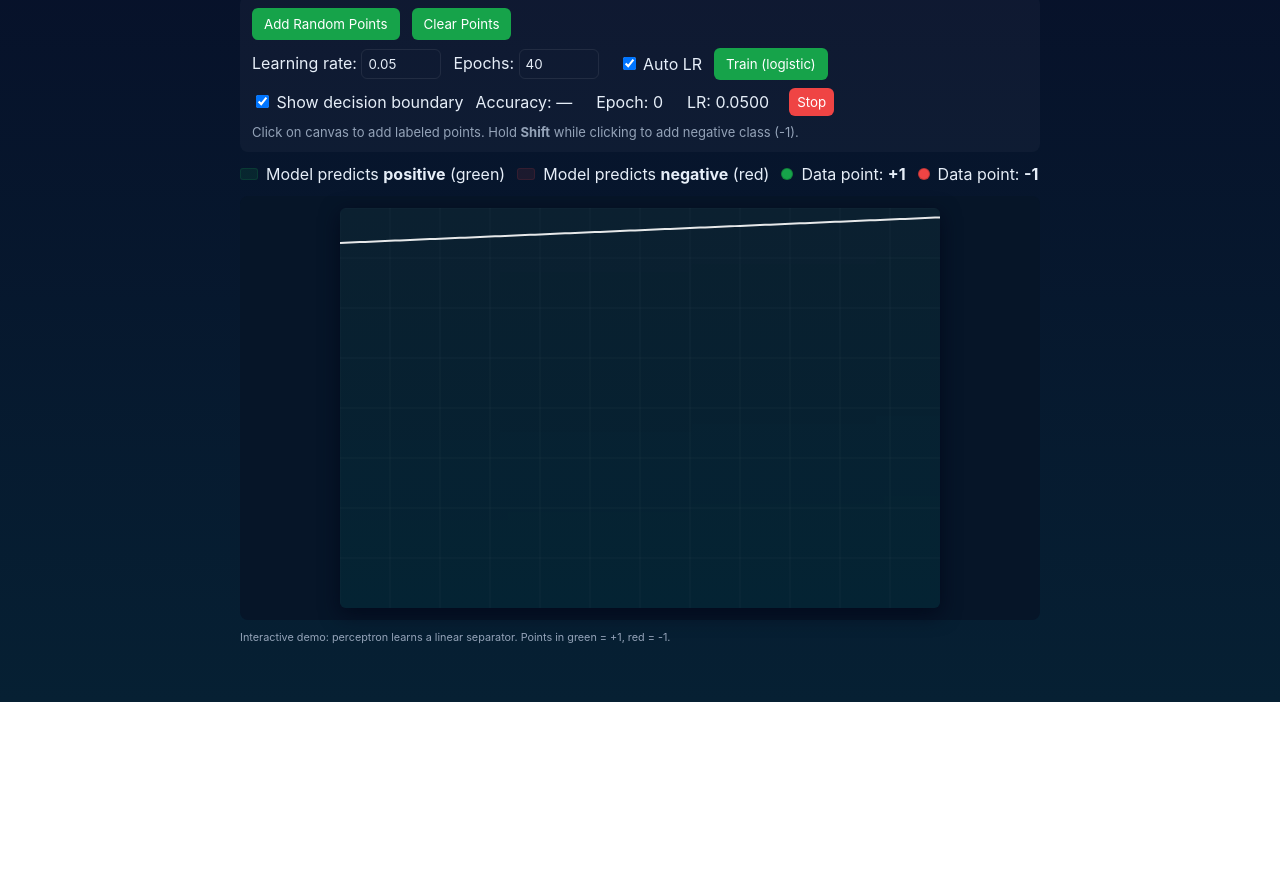
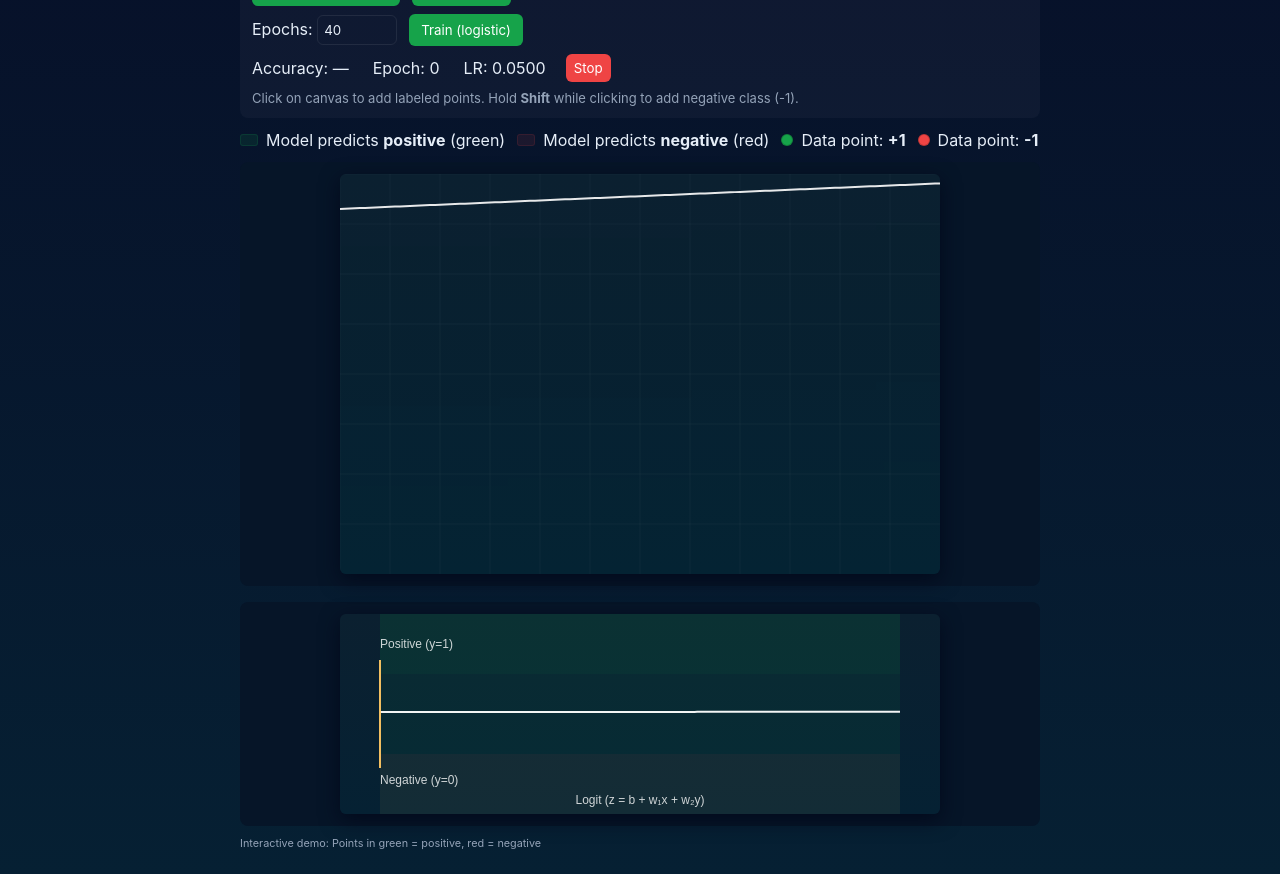
Before and after one commit to eighdin/Math-for-Data-Science, a plain HTML site: page classifi/index.html in a window 1280 px wide. Shown: the part 98-972 px from the top of the page. Before the commit the page ends 800 px from the top, so only its background shows below. Drawn offline with Linux system fonts and the light colour scheme.

Commit message:
good final version

```diff
--- a/classifi/classification.js
+++ b/classifi/classification.js
@@ -3,13 +3,16 @@ document.addEventListener('DOMContentLoaded', ()=>{
   const ctx = canvas.getContext('2d');
   const rect = () => canvas.getBoundingClientRect();
 
+  const sigmoidCanvas = document.getElementById('sigmoid-canvas');
+  const sigmoidCtx = sigmoidCanvas.getContext('2d');
+
   const btnRandom = document.getElementById('btn-random');
   const btnClear = document.getElementById('btn-clear');
   const btnTrain = document.getElementById('btn-train');
   const btnStop = document.getElementById('btn-stop');
-  const lrInput = document.getElementById('lr');
   const epochsInput = document.getElementById('epochs');
-  const autoLrInput = document.getElementById('auto-lr');
+  // fixed base learning rate (auto-decay always enabled)
+  const baseLr = 0.05;
   const accuracyEl = document.getElementById('accuracy');
   const epochEl = document.getElementById('epoch');
   const currentLrEl = document.getElementById('current-lr');
@@ -35,6 +38,78 @@ document.addEventListener('DOMContentLoaded', ()=>{
     return sigmoid(sum);
   }
 
+  function drawSigmoidViz(){
+    sigmoidCtx.clearRect(0, 0, sigmoidCanvas.width, sigmoidCanvas.height);
+    const padding = 40;
+    const w = sigmoidCanvas.width - 2*padding;
+    const topY = padding + 12;
+    const bottomY = sigmoidCanvas.height - padding - 12;
+
+    // vertical decision line where z = 0 => nx = -b/wx
+    const b = weights[0], wx = weights[1];
+    let nx0 = 1e9;
+    if(Math.abs(wx) > 1e-8) nx0 = -b / wx;
+    const px0 = padding + (Math.max(-1, Math.min(1, nx0)) + 1)/2 * w;
+
+    // shade left and right of decision line based on predicted class
+    sigmoidCtx.fillStyle = 'rgba(239,68,68,0.08)';
+    sigmoidCtx.fillRect(padding, 0, px0 - padding, sigmoidCanvas.height);
+    sigmoidCtx.fillStyle = 'rgba(22,163,74,0.08)';
+    sigmoidCtx.fillRect(px0, 0, sigmoidCanvas.width - padding - px0, sigmoidCanvas.height);
+
+    // background regions: top = positive (green), bottom = negative (red)
+    sigmoidCtx.fillStyle = 'rgba(22,163,74,0.06)';
+    sigmoidCtx.fillRect(padding, 0, w, topY + 8);
+    sigmoidCtx.fillStyle = 'rgba(239,68,68,0.06)';
+    sigmoidCtx.fillRect(padding, bottomY - 8, w, sigmoidCanvas.height - (bottomY - 8));
+
+    // draw sigmoid curve as a function of normalized x (nx) using b + w_x * nx
+    sigmoidCtx.strokeStyle = 'rgba(255,255,255,0.95)';
+    sigmoidCtx.lineWidth = 2;
+    const samples = 200;
+    sigmoidCtx.beginPath();
+    for(let i=0;i<=samples;i++){
+      const nx = -1 + (2*i)/samples; // domain of normalized x
+      const z = b + wx * nx; // ignore wy*ny here so curve shows how x-axis aligns
+      const prob = sigmoid(z);
+      const px = padding + (nx + 1)/2 * w;
+      const py = topY + (1 - prob) * (bottomY - topY);
+      if(i===0) sigmoidCtx.moveTo(px, py); else sigmoidCtx.lineTo(px, py);
+    }
+    sigmoidCtx.stroke();
+
+    // vertical decision line where z = 0
+    sigmoidCtx.strokeStyle = 'rgba(255,200,100,0.95)';
+    sigmoidCtx.lineWidth = 2;
+    sigmoidCtx.beginPath();
+    sigmoidCtx.moveTo(px0, topY - 6);
+    sigmoidCtx.lineTo(px0, bottomY + 6);
+    sigmoidCtx.stroke();
+    sigmoidCtx.lineWidth = 1;
+
+    // draw points at fixed horizontal positions based on their normalized x (nx)
+    for(const p of points){
+      const nx = normalizeX(p.x);
+      const px = padding + (nx + 1)/2 * w;
+      const py = p.label > 0 ? topY : bottomY;
+      sigmoidCtx.beginPath();
+      sigmoidCtx.fillStyle = p.label > 0 ? 'rgba(22,163,74,0.95)' : 'rgba(239,68,68,0.95)';
+      sigmoidCtx.arc(px, py, 5, 0, Math.PI*2);
+      sigmoidCtx.fill();
+      sigmoidCtx.strokeStyle = 'rgba(0,0,0,0.25)';
+      sigmoidCtx.stroke();
+    }
+
+    // labels
+    sigmoidCtx.fillStyle = 'rgba(255,255,255,0.8)';
+    sigmoidCtx.font = '12px sans-serif';
+    sigmoidCtx.textAlign = 'center';
+    sigmoidCtx.fillText('Logit (z = b + w₁x + w₂y)', sigmoidCanvas.width/2, sigmoidCanvas.height - 10);
+    sigmoidCtx.textAlign = 'left';
+    sigmoidCtx.fillText('Positive (y=1)', padding, topY - 18);
+    sigmoidCtx.fillText('Negative (y=0)', padding, bottomY + 22);
+  }
+
   function draw(){
     ctx.clearRect(0,0,canvas.width,canvas.height);
     // grid
@@ -43,7 +118,7 @@ document.addEventListener('DOMContentLoaded', ()=>{
     for(let y=0;y<canvas.height;y+=50){ctx.beginPath();ctx.moveTo(0,y);ctx.lineTo(canvas.width,y);ctx.stroke();}
 
     // probability-based shading (draw before points)
-    if(showBoundary.checked){
+    {
       const step = 8;
       for(let sx = 0; sx < canvas.width; sx += step){
         for(let sy = 0; sy < canvas.height; sy += step){
@@ -93,7 +168,7 @@ document.addEventListener('DOMContentLoaded', ()=>{
   }
 
   function updateAccuracy(){
-    if(points.length === 0){ accuracyEl.textContent = 'Accuracy: —'; epochEl.textContent = 'Epoch: 0'; currentLrEl.textContent = `LR: ${parseFloat(lrInput.value).toFixed(4)}`; return; }
+    if(points.length === 0){ accuracyEl.textContent = 'Accuracy: —'; epochEl.textContent = 'Epoch: 0'; currentLrEl.textContent = `LR: ${baseLr.toFixed(4)}`; return; }
     let ok=0;
     for(const p of points){
       const nx = normalizeX(p.x), ny = normalizeY(p.y);
@@ -109,9 +184,7 @@ document.addEventListener('DOMContentLoaded', ()=>{
     btnTrain.disabled = disabled;
     btnRandom.disabled = disabled;
     btnClear.disabled = disabled;
-    lrInput.disabled = disabled;
     epochsInput.disabled = disabled;
-    autoLrInput.disabled = disabled;
   }
 
   function trainLogisticAnimated(initialLr=0.05, epochs=20, delay=200){
@@ -122,8 +195,8 @@ document.addEventListener('DOMContentLoaded', ()=>{
     btnStop.disabled = false;
 
     trainingInterval = setInterval(()=>{
-      // current learning rate schedule
-      const lr = autoLrInput.checked ? initialLr / (1 + currentEpoch * 0.05) : initialLr;
+      // current learning rate schedule (auto-decay always enabled)
+      const lr = initialLr / (1 + currentEpoch * 0.05);
       currentLrEl.textContent = `LR: ${lr.toFixed(4)}`;
 
       // one epoch of SGD (sequential)
@@ -141,6 +214,7 @@ document.addEventListener('DOMContentLoaded', ()=>{
       updateAccuracy();
       epochEl.textContent = `Epoch: ${currentEpoch}/${epochs}`;
       draw();
+      drawSigmoidViz();
       if(currentEpoch >= epochs){
         clearInterval(trainingInterval);
         trainingInterval = null;
@@ -174,6 +248,7 @@ document.addEventListener('DOMContentLoaded', ()=>{
     points.push({x,y,label});
     updateAccuracy();
     draw();
+    drawSigmoidViz();
   });
 
   btnRandom.addEventListener('click', ()=>{
@@ -197,6 +272,7 @@ document.addEventListener('DOMContentLoaded', ()=>{
     }
     updateAccuracy();
     draw();
+    drawSigmoidViz();
   });
 
   btnClear.addEventListener('click', ()=>{
@@ -204,15 +280,16 @@ document.addEventListener('DOMContentLoaded', ()=>{
     weights = [Math.random()*0.2-0.1, Math.random()*0.2-0.1, Math.random()*0.2-0.1];
     updateAccuracy();
     draw();
+    drawSigmoidViz();
   });
 
   btnTrain.addEventListener('click', ()=>{
-    const lr = parseFloat(lrInput.value) || 0.05;
     const epochs = parseInt(epochsInput.value) || 20;
-    trainLogisticAnimated(lr, epochs, 160);
+    trainLogisticAnimated(baseLr, epochs, 160);
   });
 
   // initial draw
   updateAccuracy();
   draw();
+  drawSigmoidViz();
 });
--- a/classifi/classification.html
+++ b/classifi/index.html
@@ -3,25 +3,22 @@
 <head>
   <meta charset="utf-8">
   <meta name="viewport" content="width=device-width,initial-scale=1">
-  <title>Perceptron Classification Demo</title>
+  <title>Classification Demo</title>
   <link rel="stylesheet" href="classification.css">
 </head>
 <body>
   <main>
-    <h1>Perceptron Classification Demo</h1>
+    <h1 style="text-align:center">Classification Demo</h1>
     <section class="controls">
       <div class="row">
         <button id="btn-random">Add Random Points</button>
         <button id="btn-clear">Clear Points</button>
       </div>
       <div class="row">
-        <label>Learning rate: <input id="lr" type="number" step="0.0001" value="0.05" min="0.0001"></label>
         <label>Epochs: <input id="epochs" type="number" value="40"></label>
-        <label style="margin-left:8px"><input id="auto-lr" type="checkbox" checked> Auto LR</label>
         <button id="btn-train">Train (logistic)</button>
       </div>
       <div class="row">
-        <label><input id="show-boundary" type="checkbox" checked> Show decision boundary</label>
         <span id="accuracy">Accuracy: —</span>
         <span id="epoch" style="margin-left:12px">Epoch: 0</span>
         <span id="current-lr" style="margin-left:12px">LR: 0.05</span>
@@ -52,8 +49,13 @@
     <section class="canvas-wrap">
       <canvas id="canvas" width="600" height="400"></canvas>
     </section>
+
+    <section class="canvas-wrap" style="margin-top:16px">
+      <canvas id="sigmoid-canvas" width="600" height="200"></canvas>
+    </section>
+
     <footer>
-      <small>Interactive demo: perceptron learns a linear separator. Points in green = +1, red = -1.</small>
+      <small>Interactive demo: Points in green = positive, red = negative</small>
     </footer>
   </main>
   <script src="classification.js"></script>
```
